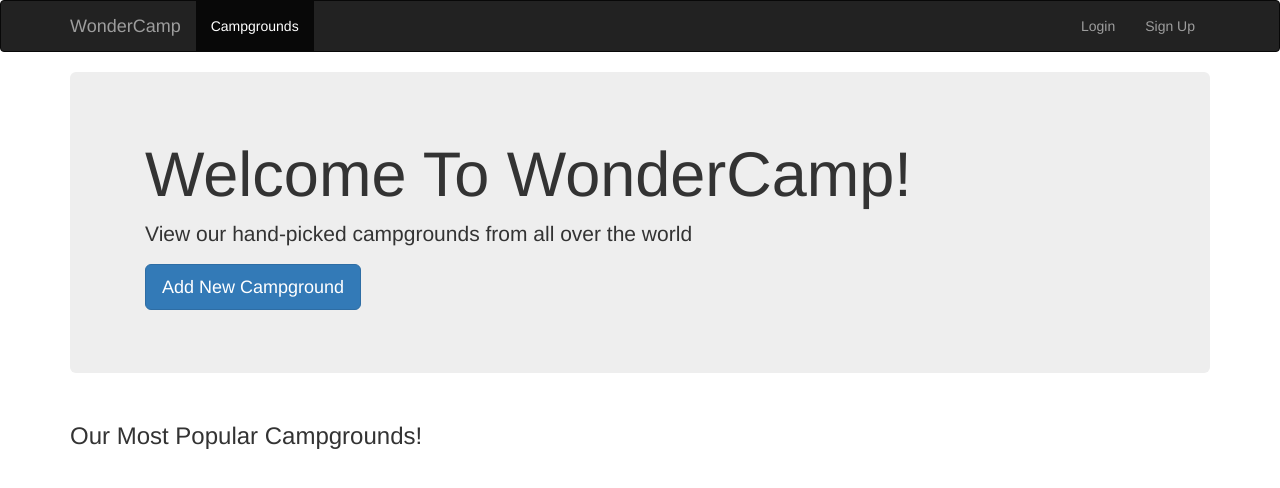
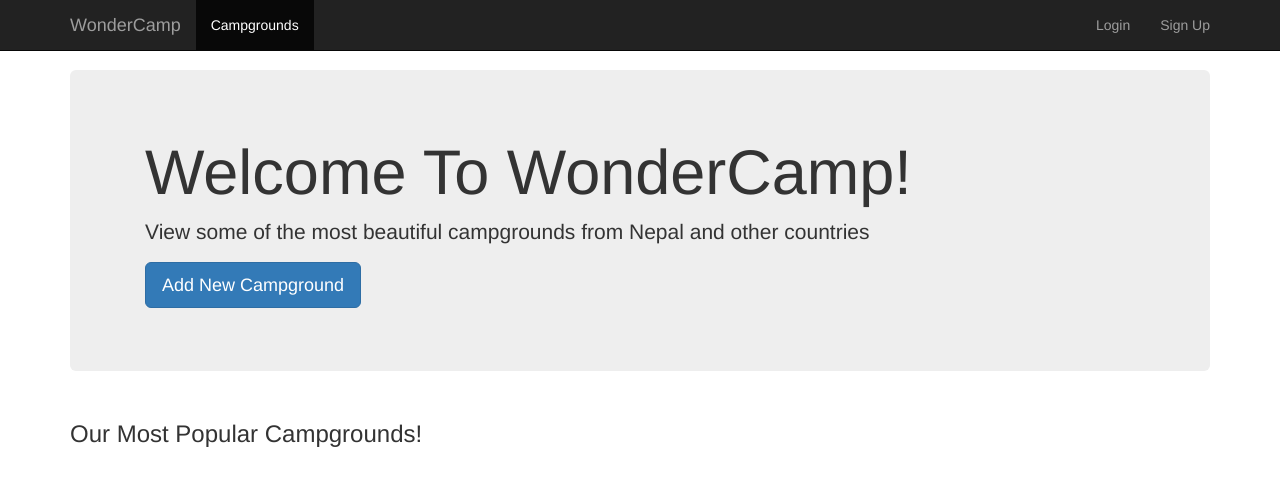
Before and after one commit to sneupan1/Wonder-Camp, a Node server app: page /campgrounds in a window 1280 px wide. Shown: the top 488 px of the page. Run offline with Node 20, Linux system fonts and the light colour scheme; data that the repository does not hold is empty; some libraries are stand-ins or nearby versions.

Commit message:
Change UI

```diff
--- a/public/stylesheets/main.css
+++ b/public/stylesheets/main.css
@@ -1,3 +1,7 @@
+body {
+	padding-top: 70px;
+}
+
 .thumbnail img {
 	width: 100%;
 }
--- a/views/campgrounds/index.ejs
+++ b/views/campgrounds/index.ejs
@@ -4,7 +4,7 @@
 		<div class= "container">
 			<h1>Welcome To WonderCamp!</h1>
 			<p>
-				View our hand-picked campgrounds from all over the world
+				View some of the most beautiful campgrounds from Nepal and other countries
 			</p>
 			<p>
 				<a class="btn btn-primary btn-lg" href="/campgrounds/new">Add New Campground</a>
--- a/views/partials/header.ejs
+++ b/views/partials/header.ejs
@@ -7,7 +7,7 @@
 		<link href="/stylesheets/main.css" rel="stylesheet" type="text/css">
 	</head>
 	<body>
-		<nav class="navbar navbar-inverse">
+		<nav class="navbar navbar-inverse navbar-fixed-top">
 			<div class="container">
 				<div class="navbar-header">
 					<button type="button" class="navbar-toggle collapsed" data-toggle="collapse" data-target="#navbar" aria-expanded="false" aria-controls="navbar">
```
